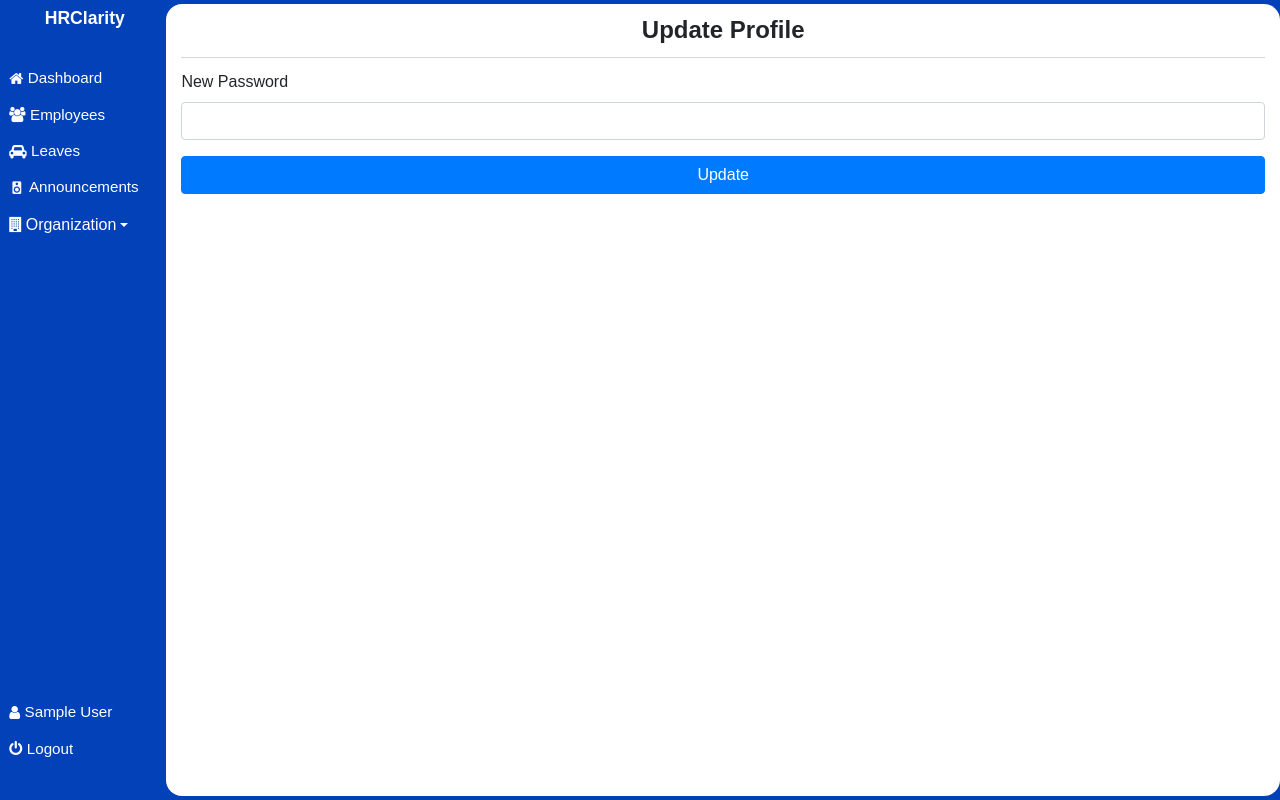
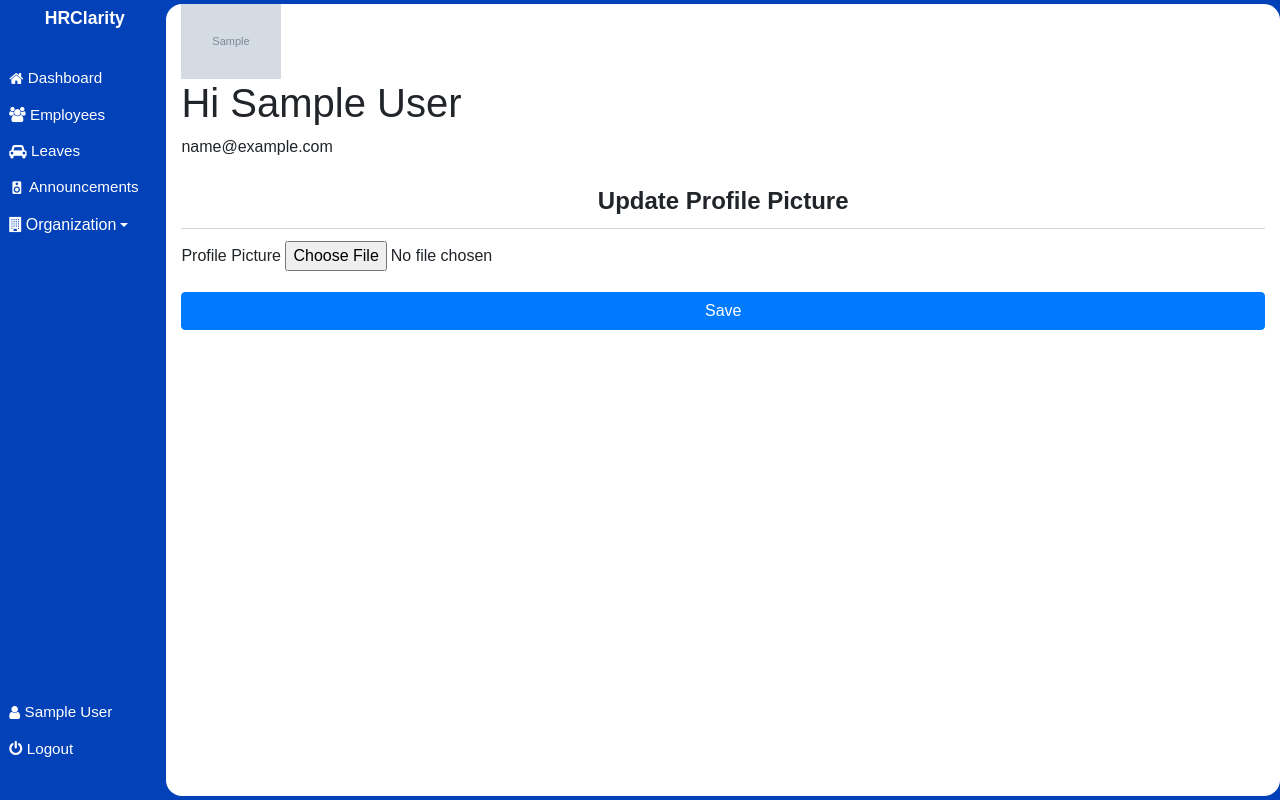
Before and after one commit to AlexAaqil/HRClarity, a Flask app: page /user/update_profile/1 in a window 1280 px wide. Run offline with Flask 3, Linux system fonts and the light colour scheme; a user stored in the database is signed in; tables that the repository leaves empty hold one stand-in row (values such as "Sample post"); grey boxes marked "Sample" are stand-in pictures; some libraries are stand-ins or nearby versions; some web fonts are replaced.

Commit message:
added functionality to change a user's profile picture

```diff
--- a/hrms/models.py
+++ b/hrms/models.py
@@ -44,6 +44,7 @@ class User(db.Model, UserMixin):
     user_level = db.Column(db.Integer, nullable=False, default=1)
     user_type = db.Column(db.String(10), nullable=False, default='employee')
     password = db.Column(db.String(60), nullable=False)
+    image_file = db.Column(db.String(20), nullable=False, default='default.jpg')
 
     # Relationships
     leaves = db.relationship('Leave')
--- a/hrms/templates/update_profile.html
+++ b/hrms/templates/update_profile.html
@@ -4,30 +4,28 @@
   <main>
     <div class="main_container container-fluid login">
       <div class="body">
-        <form action="" method="post">
-          <h1>{{ page_title }}</h1>
+        <img src="{{ profile_picture }}" alt="User's Picture" width="100">
+        <h1>Hi {{ current_user.first_name }} {{ current_user.last_name }}</h1>
+        <p>{{ current_user.email_address }}</p>
 
-          {{ update_password_form.hidden_tag() }}
+        <form action="" method="post" enctype="multipart/form-data">
+            <h1>Update Profile Picture</h1>
 
-          <div class="row">
-            <div class="col">
-              <div class="form-group">
-                {{ update_password_form.new_password.label }}
-                {% if update_password_form.new_password.errors %}
-                    {{ update_password_form.new_password }}
-                        {% for error in update_password_form.new_password.errors %}
-                            <span class="text-danger">{{ error }}</span>
-                        {% endfor %}
-                {% else %}
-                    {{ update_password_form.new_password }}
+            {{ form.hidden_tag() }}
+
+            <div class="form-group">
+                {{ form.profile_picture.label }}
+                {{ form.profile_picture }}
+                {% if form.profile_picture.errors %}
+                    {% for error in form.profile_picture.errors %}
+                        {{ error }}
+                    {% endfor %}
                 {% endif %}
-              </div>
             </div>
-          </div>
 
-          <div class="row">
-            <div class="col">{{ update_password_form.submit }}</div>
-          </div>
+            <div class="row">
+                <div class="col">{{ form.submit }}</div>
+            </div>
         </form>
       </div>
     </div>
--- a/hrms/users/forms.py
+++ b/hrms/users/forms.py
@@ -1,5 +1,6 @@
 from datetime import date
 from flask_wtf import FlaskForm
+from flask_wtf.file import FileField, FileAllowed
 from wtforms import StringField, PasswordField, SubmitField
 from wtforms.validators import DataRequired, Email
 
@@ -13,6 +14,11 @@ class LoginForm(FlaskForm):
                          "class": "btn btn-primary btn-block"})
 
 
+class UpdateProfilePictureForm(FlaskForm):
+    profile_picture = FileField('Profile Picture', validators=[FileAllowed(['jpg', 'png'])])
+    submit = SubmitField('Save', render_kw={"class":"btn btn-primary btn-block"})
+
+
 class UpdatePasswordForm(FlaskForm):
     new_password = PasswordField('New Password', validators=[DataRequired()], render_kw={"placehoder":"New Password", "class":"form-control"})
     submit = SubmitField('Update', render_kw={"class":"btn btn-primary btn-block"})
--- a/hrms/users/routes.py
+++ b/hrms/users/routes.py
@@ -2,7 +2,8 @@ from datetime import datetime
 from flask import Blueprint, render_template, redirect, url_for, flash, request
 from flask_login import LoginManager, login_user, logout_user, current_user
 from hrms import db, bcrypt
-from .forms import LoginForm, UpdatePasswordForm
+from .forms import LoginForm, UpdateProfilePictureForm, UpdatePasswordForm
+from .utils import save_picture
 from hrms.models import User
 
 
@@ -37,23 +38,36 @@ def login():
     return render_template('login.html', page_title='Login', form=form)
 
 
-@user.route('/user/update_profile/<int:employee_id>', methods=['GET', 'POST'])
-def update_profile(employee_id):
+@user.route('/user/update_password/<int:employee_id>', methods=['GET', 'POST'])
+def update_password(employee_id):
     employee = User.query.get_or_404(employee_id)
-    update_password_form = UpdatePasswordForm()
-    if update_password_form.validate_on_submit():
-        password = update_password_form.new_password.data
+    password_form = UpdatePasswordForm()
+    if password_form.validate_on_submit():
+        password = password_form.new_password.data
         hashed_password = bcrypt.generate_password_hash(
             password).decode('utf-8')
         employee.password = hashed_password
         db.session.commit()
         flash('Password has been updated!', 'success')
         return redirect(url_for('user.login'))
-    elif request.method == 'GET':
-        update_password_form.password = employee.password
 
-    return render_template('update_profile.html', page_title='Update Profile', update_password_form=update_password_form, user=current_user)
+    return render_template('update_password.html', page_title='Update Password', password_form=password_form, user=current_user)
 
+
+@user.route('/user/update_profile/<int:employee_id>', methods=['GET', 'POST'])
+def update_profile(employee_id):
+    employee = User.query.get_or_404(employee_id)
+    profile_picture = url_for('static', filename='images/profile_pictures/' + employee.image_file)
+    form = UpdateProfilePictureForm()
+    if form.validate_on_submit():
+        if form.profile_picture.data:
+            picture_file = save_picture(form.profile_picture.data)
+            employee.image_file = picture_file
+        db.session.commit()
+        flash('Profile Image has been updated!', 'success')
+        return redirect(url_for('user.update_profile', employee_id=employee_id))
+
+    return render_template('update_profile.html', page_title='Update Profile', form=form, profile_picture=profile_picture, user=employee)
 
 
 @user.route('/logout')
```
Also changed, not shown: hrms/templates/update_password.html (added, +40 -0 lines), hrms/users/utils.py (added, +33 -0 lines), test_populateDB.py (+7 -7 lines), hrms/static/images/profile_pictures/4b5cef57a5bfdd03.jpg (added), hrms/static/images/profile_pictures/530ad34de4c943ec.jpg (added), hrms/static/images/profile_pictures/697e3ad6b3f815e6.jpg (added), hrms/static/images/profile_pictures/7591ebe01602fc1d.jpg (added), hrms/static/images/profile_pictures/default.jpg (added), hrms/static/images/profile_pictures/ec9683e462e086f1.jpg (added), instance/hrms.db.
